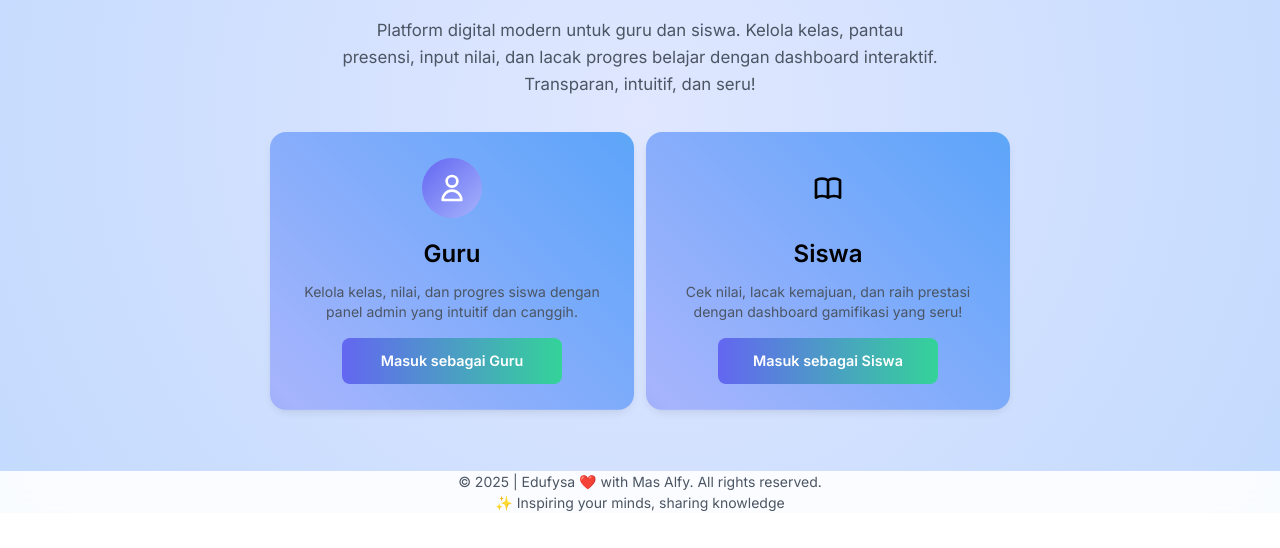
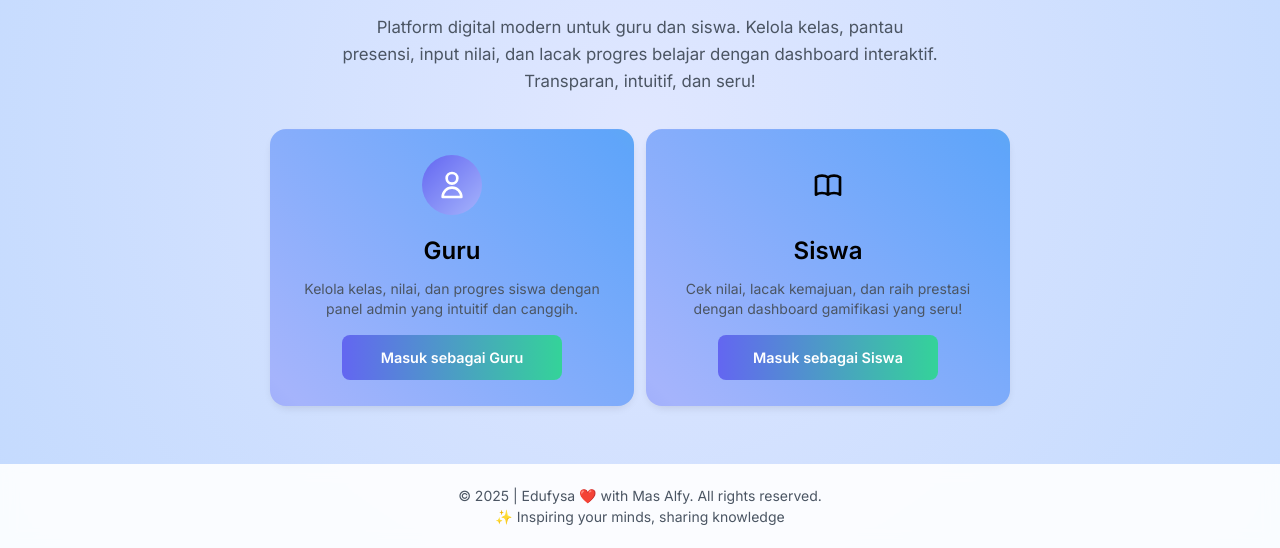
Before and after one commit to masfy/kelasdigitalku, a plain HTML site: page index.html in a window 1280 px wide. Shown: the part 287-835 px from the top of the page. Before the commit the page ends 800 px from the top, so only its background shows below. Drawn offline with nearby package versions, Linux system fonts and the light colour scheme.

Commit message:
index.html

```diff
--- a/index.html
+++ b/index.html
@@ -323,8 +323,8 @@
         </div>
     </div>
 
-    <div class="footer text-center">
-        <p>© 2025 | Edufysa ❤️ with Mas Alfy. All rights reserved.<br>✨ Inspiring your minds, sharing knowledge</p>
+    <div class="footer text-center"><br>
+        <p>© 2025 | Edufysa ❤️ with Mas Alfy. All rights reserved.<br>✨ Inspiring your minds, sharing knowledge</p><br>
     </div>
 </body>
 </html>
```
